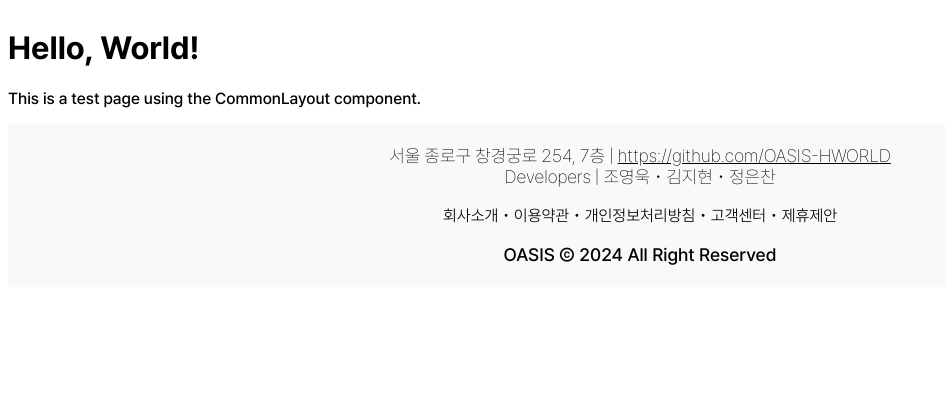
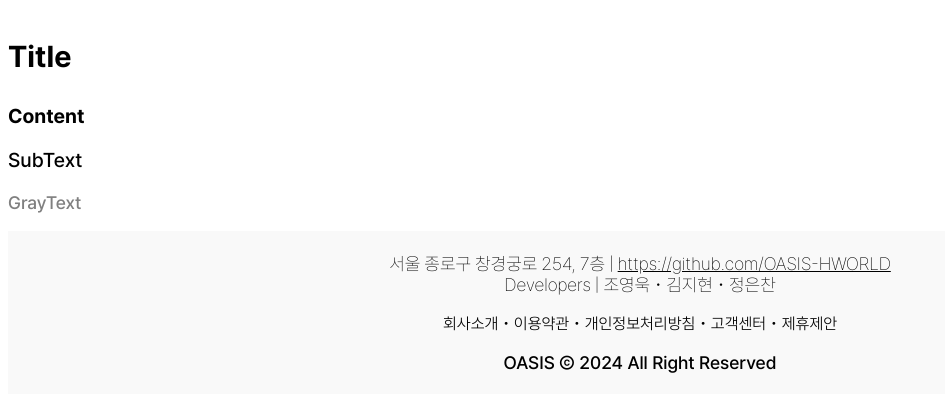
Before and after one commit to EunchanJeong/hworld-react, a React (Create React App) app: page /test in a window 1280 px wide. Shown: the top 412 px of the page, without its empty margins (0-945 px from the left). Built offline with nearby package versions, Linux system fonts and the light colour scheme.

Commit message:
:sparkles: Feat: 공통 컴포넌트 폰트 생성

```diff
--- /dev/null
+++ b/src/components/Text/index.jsx
@@ -0,0 +1,8 @@
+import React from 'react';
+import { StyledText } from './styled';
+
+const Text = ({ theme, children }) => {
+  return <StyledText theme={theme}>{children}</StyledText>;
+};
+
+export default Text;
--- /dev/null
+++ b/src/components/Text/styled.js
@@ -0,0 +1,28 @@
+import styled from 'styled-components';
+
+const textStyles = {
+  title: {
+    fontWeight: 'bold',
+    fontSize: '30px',
+    color: 'black',
+  },
+  content: {
+    fontWeight: 'bold',
+    fontSize: '20px',
+    color: 'black',
+  },
+  subtext: {
+    fontWeight: 'medium',
+    fontSize: '20px',
+    color: 'black',
+  },
+  graytext: {
+    fontWeight: 'medium',
+    fontSize: '18px',
+    color: 'gray',
+  },
+};
+
+export const StyledText = styled.p`
+  ${(props) => textStyles[props.theme]}
+`;
--- a/src/pages/TestLayout/index.jsx
+++ b/src/pages/TestLayout/index.jsx
@@ -1,11 +1,15 @@
 import React from 'react';
 import CommonLayout from '../../components/Layout';
+
+import Text from '../../components/Text';
 
 const TestLayout = () => {
   return (
     <CommonLayout>
-      <h1>Hello, World!</h1>
-      <p>This is a test page using the CommonLayout component.</p>
+      <Text theme="title">Title</Text>
+      <Text theme="content">Content</Text>
+      <Text theme="subtext">SubText</Text>
+      <Text theme="graytext">GrayText</Text>
     </CommonLayout>
   );
 };
```
